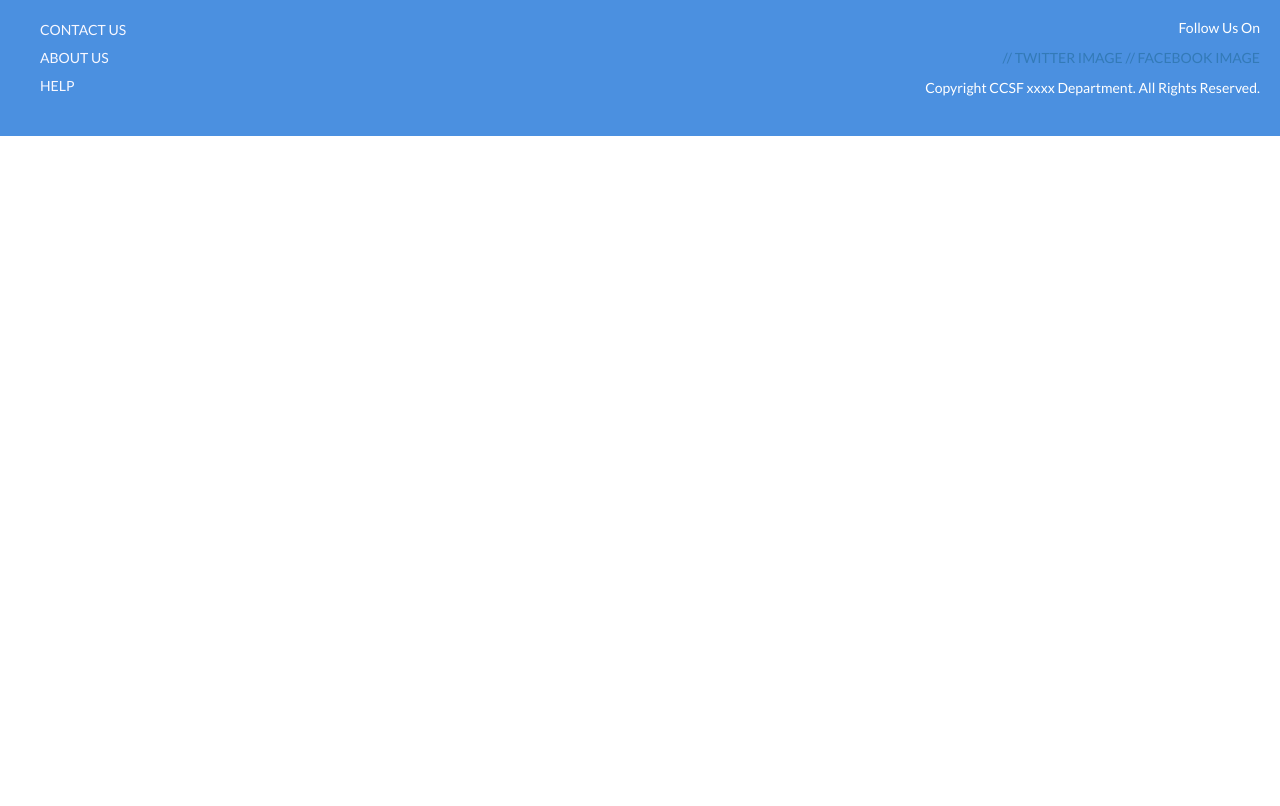
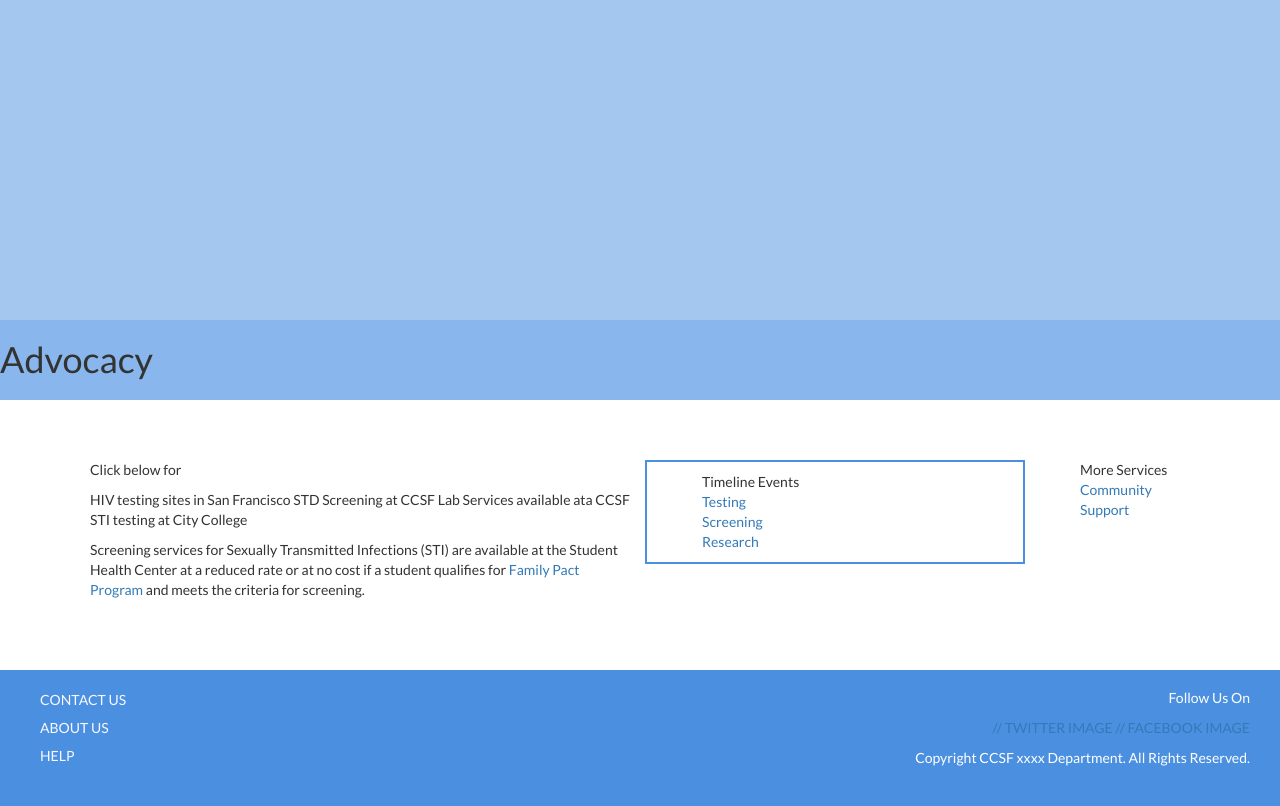
Before and after one commit to Lutalo/HIV-Timeline-CS195, a Flask app: page /advocacy in a window 1280 px wide. Shown: the part 52-858 px from the top of the page. Before the commit the page ends 188 px from the top, so only its background shows below. Run offline with Flask 2, Linux system fonts and the light colour scheme; some libraries are stand-ins or nearby versions.

Commit message:
about header image, some css changes

```diff
--- a/app/static/css/main.css
+++ b/app/static/css/main.css
@@ -54,12 +54,18 @@ li {
 .main-img {
     height: 300px;
     width: 100%;
-    background-color: lightblue;
+    background-size: cover;
 }
 
 .heading-text {
   bottom: 0;
   left: 0;
+}
+
+.heading-text h1 {
+  padding-top: 20px;
+  padding-bottom: 20px;
+  background: rgba(74, 144, 226, 0.3);
 }
 
 .partner {
@@ -78,6 +84,16 @@ li {
     display: inline-block;
     vertical-align: bottom;
     float: none;
+}
+
+/*
+* ============================================================================
+* Header images
+* ============================================================================
+*/
+
+#about-header-image {
+  background-image: url(../img/AboutUs.jpg);
 }
 
 /*
@@ -143,6 +159,7 @@ li {
 
 #footer .share {
   margin-top: 8px;
+  margin-right: 10px;
   width: 70%;
   position: absolute;
   right: 0px;
--- a/app/templates/about.html
+++ b/app/templates/about.html
@@ -28,8 +28,7 @@
 
 <!--start here -->
 <div class="heading">
-		<div class="main-img">
-			<!-- image here -->
+		<div class="main-img" id="about-header-image">
 		</div>
 		<div class="heading-text">
 			<h1>About Us</h1>
--- a/app/templates/advocacy.html
+++ b/app/templates/advocacy.html
@@ -26,7 +26,37 @@
 	 		<!-- end navigation -->
 	{% endblock %}
 
+	<!-- body html here -->
+	<div class="heading">
+		<div class="main-img">
+			<!-- image here -->
+		</div>
+		<div class="heading-text">
+			<h1>Advocacy</h1>
+		</div>
+	</div>
 
+	<div class="container">
+		<div class="content col-md-6">
+			<p>Click below for</p>
+			<p>HIV testing sites in San Francisco STD Screening at CCSF Lab Services available ata CCSF STI testing at City College</p>
+			<p>Screening services for Sexually Transmitted Infections (STI) are available at the Student Health Center at a reduced rate or at no cost if a student qualifies for <a href="#">Family Pact Program</a> and meets the criteria for screening.</p>
+		</div>
+
+		<div class="timeline-events col-md-4">
+			<ul>Timeline Events
+				<li><a href="#">Testing</a></li>
+				<li><a href="#">Screening</a></li>
+				<li><a href="#">Research</a></li>
+			</ul>
+		</div>
+
+		<div class="more-services col-md-2">
+			<ul>More Services
+				<li><a href="#">Community Support</a></li>
+			</ul>
+		</div>
+	</div>
 	<!-- end body html -->
 	{% block footer %}
 		{{ super() }}
```
